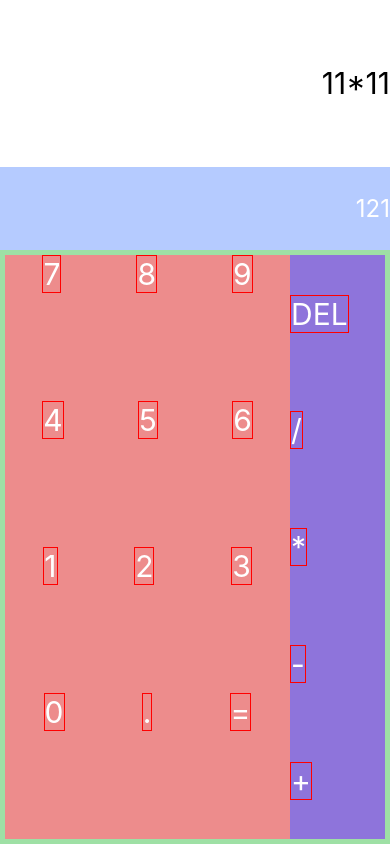
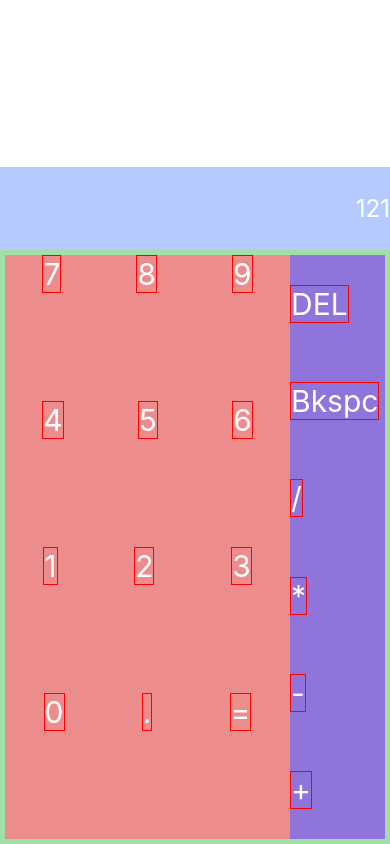
Before and after one commit to MatthieuNadeau96/RNCalculator, a React Native app: screen / in a window 390 px wide. Built offline with nearby package versions, Linux system fonts and the light colour scheme.

Commit message:
pressing the digitKeys effect the calculationText and user can backspace and delete the calculationText

```diff
--- a/App.js
+++ b/App.js
@@ -13,14 +13,38 @@ export default class App extends Component {
 
   state = {
     displayValue: '0',
+    calculationText: '',
+    resultText: '',
   }
 
   buttonPressed(text) {
-    alert(text)
+    if(text === '=') {
+      return calculateResult()
+    }
+    this.setState({
+      calculationText: this.state.calculationText+text
+    })
+  }
+
+  calculateResult() {
+    const text = this.state.calculationText
+  }
+
+  operationHandler(operation) {
+    switch(operation) {
+      case 'Bkspc':
+        let text = this.state.calculationText.split('')
+        text.pop()
+        this.setState({calculationText: text.join('')})
+      break
+      case 'DEL':
+        this.setState({ calculationText: ''})
+      break
+    }
   }
 
   render() {
-    const { displayValue } = this.state
+    const { displayValue, calculationText } = this.state
     const backspace = (<FontAwesome5 name={'backspace'} size={20} />)
     const divide = (<FontAwesome5 name={'divide'} size={20} />)
     const times = (<FontAwesome5 name={'times'} size={20} />)
@@ -44,11 +68,11 @@ export default class App extends Component {
       rows.push(<View style={styles.btnRow}>{row}</View>)
     }
 
-    let operations = ['DEL', '/', '*', '-', '+']
+    let operations = ['DEL','Bkspc', '/', '*', '-', '+']
     let operationKeys = []
     for(let i = 0; i < operations.length; i++) {
       operationKeys.push(
-        <TouchableNativeFeedback>
+        <TouchableNativeFeedback onPress={() => this.operationHandler(operations[i])}>
           <View style={styles.button}>
             <Text style={styles.buttonText}>{operations[i]}</Text>
           </View>
@@ -60,7 +84,7 @@ export default class App extends Component {
       <View style={styles.container}>
 
         <View style={styles.calculatonDisplay}>
-          <Text style={styles.calculationText}>11*11</Text>
+          <Text style={styles.calculationText}>{calculationText}</Text>
         </View>
         <View style={styles.resultDisplay}>
           <Text style={styles.resultText}>121</Text>
```
